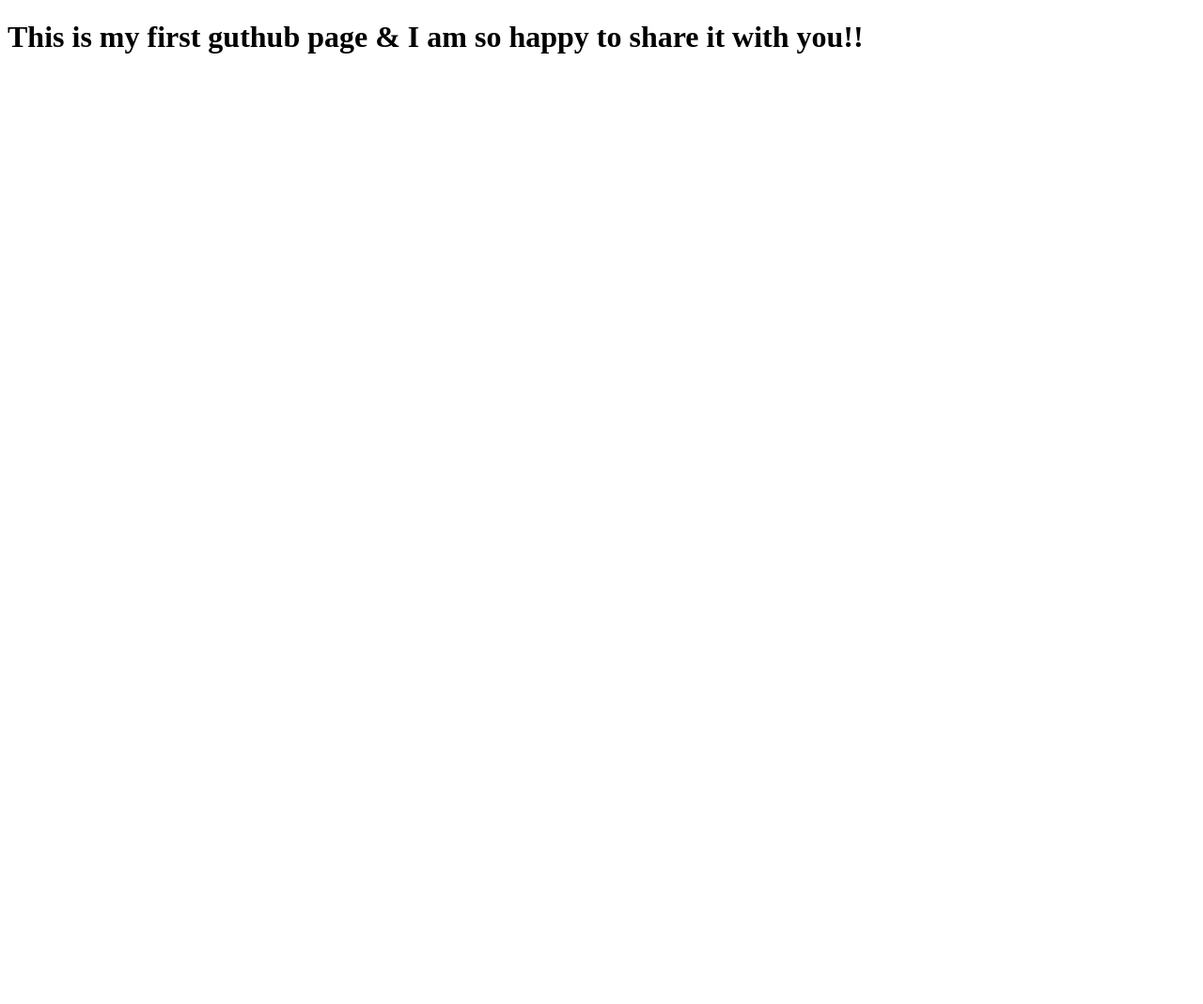
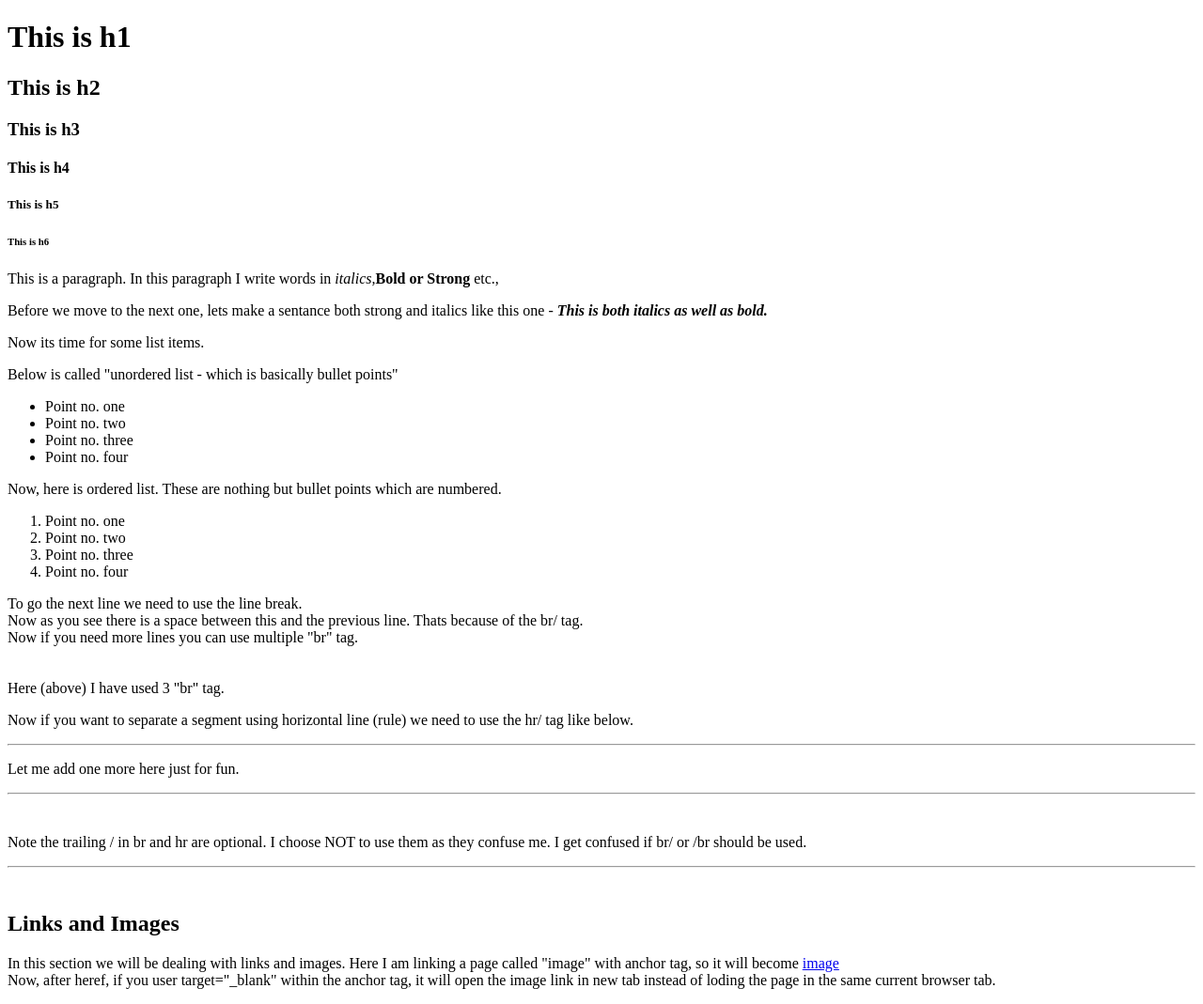
Before and after one commit to akv25dev/odin-recipes, a plain HTML site: page index.html in a window 1280 px wide. Shown: the whole page at 94% size. Before the commit the page ends 800 px from the top, so only its background shows below. Drawn offline with Linux system fonts and the light colour scheme.

Commit message:
Update index.html

```diff
--- a/index.html
+++ b/index.html
@@ -1,18 +1,54 @@
 <!DOCTYPE html>
-<html>
+<html lang="en">
     <head>
-        <title>Chef akv's kitchen!</title>
-
-
-
+        <meta charset="utf-8">
+        <title>Crazy all html features</title>
     </head>
     <body>
+        <h1>This is h1</h1>
+        <h2>This is h2</h2>
+        <h3>This is h3</h3>
+        <h4>This is h4</h4>
+        <h5>This is h5</h5>
+        <h6>This is h6</h6>
+        <p>This is a paragraph. In this paragraph I write words in <em>italics,</em><strong>Bold or Strong </strong> etc.,</p>
+        <p>Before we move to the next one, lets make a sentance both strong and italics like this one - <em><strong>This is both italics as well as bold.</strong></em></p>
+        <p>Now its time for some list items.</p>
+        <p>Below is called "unordered list - which is basically bullet points"</p>
+        <ul>
+            <li>Point no. one</li>
+            <li>Point no. two</li>
+            <li>Point no. three</li>
+            <li>Point no. four</li>
+        </ul>
+        <p>Now, here is ordered list. These are nothing but bullet points which are numbered.</p>
+        <ol>
+            <li>Point no. one</li>
+            <li>Point no. two</li>
+            <li>Point no. three</li>
+            <li>Point no. four</li>
+        </ol>
+        <p>To go the next line we need to use the line break. <br/>
+        Now as you see there is a space between this and the previous line. Thats because of the br/ tag. <br/> Now if you need more lines you can use multiple "br" tag. <br/><br/><br/> Here (above) I have used 3 "br" tag.</p>
+        <p>Now if you want to separate a segment using horizontal line (rule) we need to use the hr/ tag like below.<br/></p>
+        <hr/>
+        <p>Let me add one more here just for fun.</p>
+        <hr/>
+        <br/>
+        <p>Note the trailing / in br and hr are optional. I choose NOT to use them as they confuse me. I get confused if br/ or /br should be used. </p>
+        <hr>
+        <br>
+        <h2>Links and Images</h2>
+        <p>In this section we will be dealing with links and images.
+            Here I am linking a page called "image" with anchor tag, so it will become <a href="Links_and_Images/image.html" target="_blank">image</a><br>
+            Now, after heref, if you user target="_blank" within the anchor tag, it will open the image link in new tab instead of loding the page in the same current browser tab.
 
-
-    <h1>This is my first guthub page & I am so happy to share it with you!!</h1>
+        </p>
 
 
 
 
     </body>
+
+
 </html>
```
